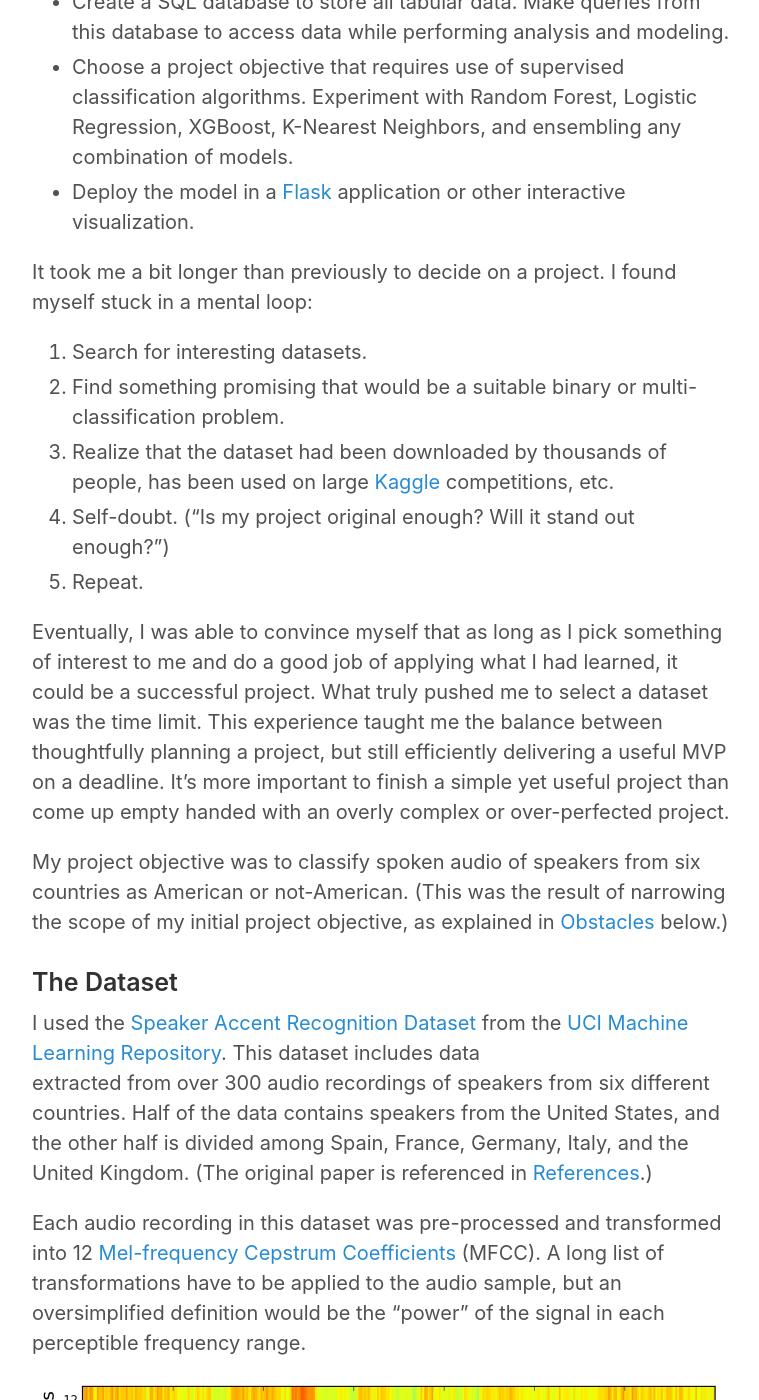
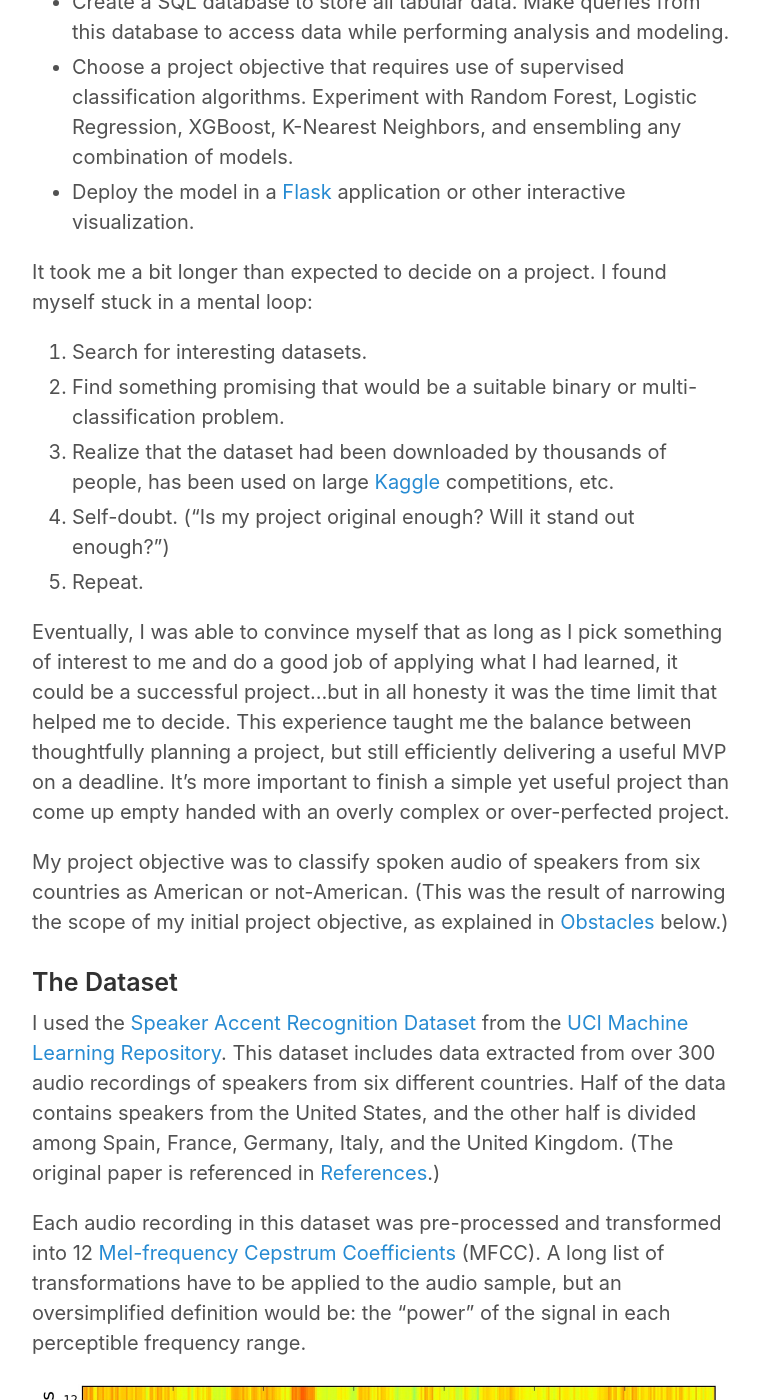
Before and after one commit to stephenjkaplan/stephenjkaplan.github.io, a Jekyll site: the page built from _posts/2020-08-25-speech-accent-classifier.md, in a window 1280 px wide and 1400 px high, scrolled down 664 px. Shown: the whole window, without its empty margins (258-1017 px from the left). Built offline with Jekyll 4.4.1, drawn with Linux system fonts in a browser that asks for light colours; part of the change alters nothing that is shown; some of the changed text lies outside the part shown.

Commit message:
project 3 blog post full rough draft

```diff
--- a/_posts/2020-08-25-speech-accent-classifier.md
+++ b/_posts/2020-08-25-speech-accent-classifier.md
@@ -4,12 +4,12 @@ title: Classifying Accents from Audio of Spoken Voice
 ---
 
 _This blog post details my second project completed while studying at
-[Metis](https://thisismetis.com){:target="_blank"}._ The code for this projec can be found
-[here](https://github.com/stephenjkaplan/speech-accent-classifier).
+[Metis](https://thisismetis.com){:target="_blank"}._ The code for this project can be found
+[here](https://github.com/stephenjkaplan/speech-accent-classifier){:target="_blank"}.
 
 ### Project Overview
 
-The guidelines of this project were as follows:
+The guidelines for this project were as follows:
 - Create a SQL database to store all tabular data. Make queries from this database to access data while performing
   analysis and modeling.
 - Choose a project objective that requires use of supervised classification algorithms. Experiment with Random Forest,
@@ -17,18 +17,18 @@ The guidelines of this project were as follows:
 - Deploy the model in a [Flask](https://flask.palletsprojects.com/en/1.1.x/){:target="_blank"} application or other
   interactive visualization.
 
-It took me a bit longer than previously to decide on a project. I found myself stuck in a mental loop:
+It took me a bit longer than expected to decide on a project. I found myself stuck in a mental loop:
 
 1. Search for interesting datasets.
 2. Find something promising that would be a suitable binary or multi-classification problem.
 3. Realize that the dataset had been downloaded by thousands of people, has been used on large
-   [Kaggle](https://www.kaggle.com/) competitions, etc.
+   [Kaggle](https://www.kaggle.com/){:target="_blank"} competitions, etc.
 4. Self-doubt. ("Is my project original enough? Will it stand out enough?")
 5. Repeat.
 
 Eventually, I was able to convince myself that as long as I pick something of interest to me and do a good job of
-applying what I had learned, it could be a successful project. What truly pushed me to select a dataset was the time
-limit. This experience taught me the balance between thoughtfully planning a project, but still efficiently delivering a
+applying what I had learned, it could be a successful project...but in all honesty it was the time limit that helped me
+to decide. This experience taught me the balance between thoughtfully planning a project, but still efficiently delivering a
 useful MVP on a deadline. It's more important to finish a simple yet useful project than come up empty handed with an
 overly complex or over-perfected project.
 
@@ -37,15 +37,15 @@ was the result of narrowing the scope of my initial project objective, as explai
 
 ### The Dataset
 
-I used the [Speaker Accent Recognition Dataset](https://archive.ics.uci.edu/ml/datasets/Speaker+Accent+Recognition#)
-from the [UCI Machine Learning Repository](https://archive.ics.uci.edu/ml/index.php). This dataset includes data
-extracted from over 300 audio recordings of speakers from six different countries. Half of the data contains speakers
-from the United States, and the other half is divided among Spain, France, Germany, Italy, and the United Kingdom.
+I used the [Speaker Accent Recognition Dataset](https://archive.ics.uci.edu/ml/datasets/Speaker+Accent+Recognition#){:target="_blank"}
+from the [UCI Machine Learning Repository](https://archive.ics.uci.edu/ml/index.php){:target="_blank"}. This dataset
+includes data extracted from over 300 audio recordings of speakers from six different countries. Half of the data contains
+speakers from the United States, and the other half is divided among Spain, France, Germany, Italy, and the United Kingdom.
 (The original paper is referenced in [References](#references).)
 
 Each audio recording in this dataset was pre-processed and transformed into 12
-[Mel-frequency Cepstrum Coefficients](https://en.wikipedia.org/wiki/Mel-frequency_cepstrum) (MFCC). A long list of
-transformations have to be applied to the audio sample, but an oversimplified definition would be the "power" of the
+[Mel-frequency Cepstrum Coefficients](https://en.wikipedia.org/wiki/Mel-frequency_cepstrum){:target="_blank"} (MFCC). A long list of
+transformations have to be applied to the audio sample, but an oversimplified definition would be: the "power" of the
 signal in each perceptible frequency range.
 
 ![MFCC](/images/2020-08-25/mfcc.jpeg)
```
